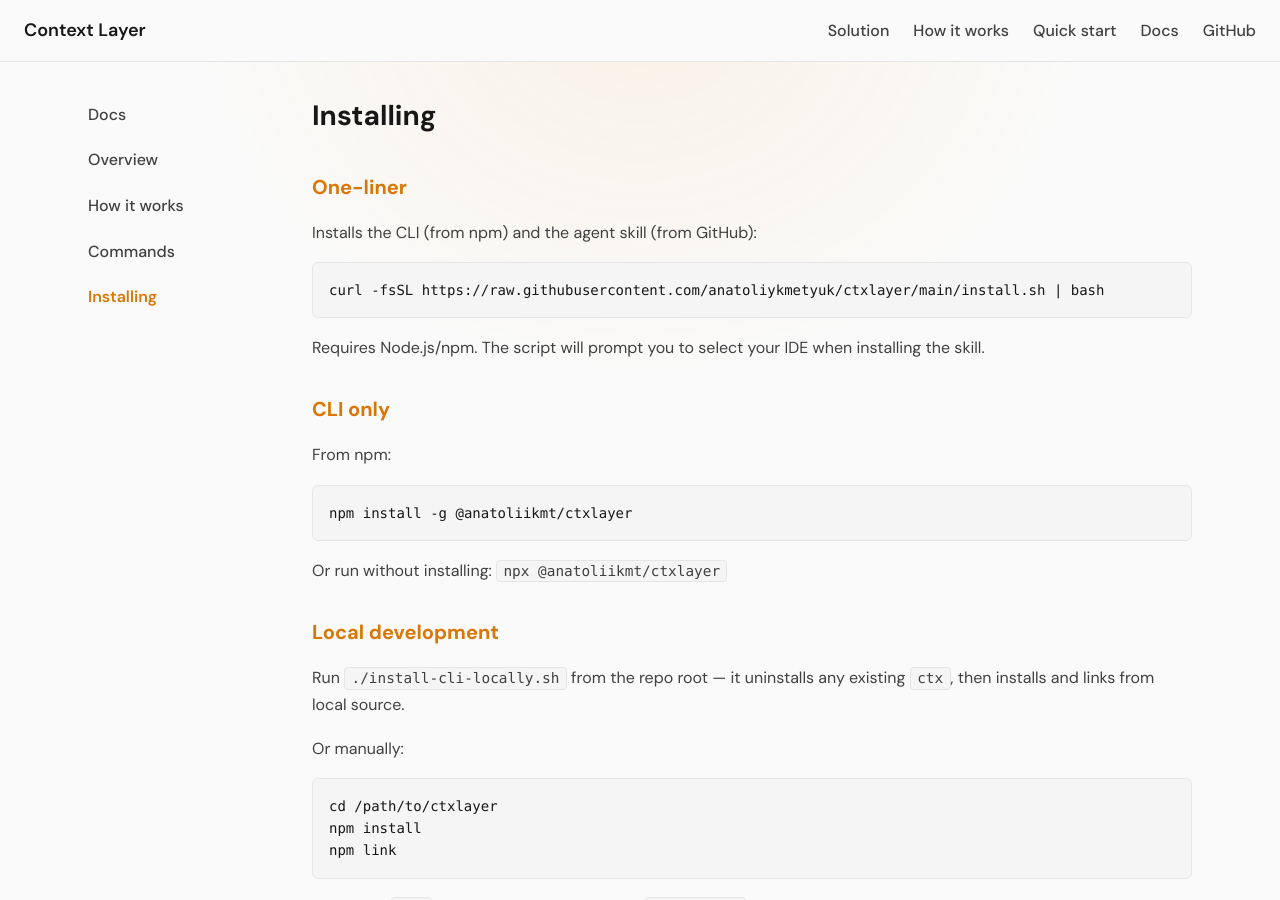
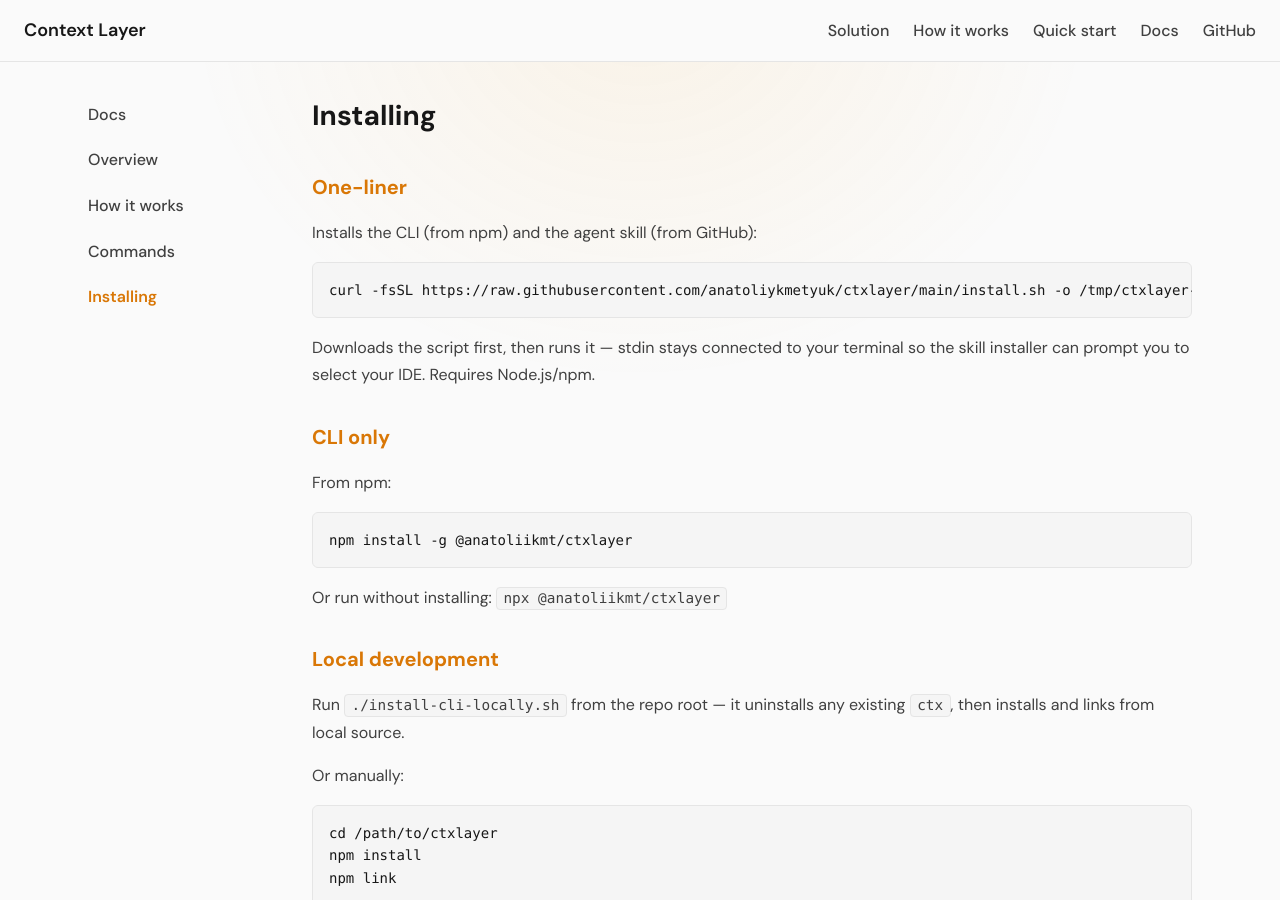
Before and after one commit to anatoliykmetyuk/ctxlayer, a Jekyll site: the page built from website/docs/installing.md, in a window 1280 px wide and 900 px high. Built offline with Jekyll 4.4.1, drawn with Linux system fonts in a browser that asks for light colours.

Commit message:
Fix install command

````diff
--- a/website/docs/installing.md
+++ b/website/docs/installing.md
@@ -10,10 +10,10 @@ title: Installing
 Installs the CLI (from npm) and the agent skill (from GitHub):
 
 ```bash
-curl -fsSL https://raw.githubusercontent.com/anatoliykmetyuk/ctxlayer/main/install.sh | bash
+curl -fsSL https://raw.githubusercontent.com/anatoliykmetyuk/ctxlayer/main/install.sh -o /tmp/ctxlayer-install.sh && bash /tmp/ctxlayer-install.sh
 ```
 
-Requires Node.js/npm. The script will prompt you to select your IDE when installing the skill.
+Downloads the script first, then runs it — stdin stays connected to your terminal so the skill installer can prompt you to select your IDE. Requires Node.js/npm.
 
 ## CLI only
 
--- a/website/index.html
+++ b/website/index.html
@@ -45,7 +45,7 @@
       </div>
       <div class="hero-cta">
         <div class="hero-command">
-          <input type="text" readonly value="curl -fsSL https://raw.githubusercontent.com/anatoliykmetyuk/ctxlayer/main/install.sh | bash" id="hero-cmd" aria-label="Install command" spellcheck="false" />
+          <input type="text" readonly value="curl -fsSL https://raw.githubusercontent.com/anatoliykmetyuk/ctxlayer/main/install.sh -o /tmp/ctxlayer-install.sh && bash /tmp/ctxlayer-install.sh" id="hero-cmd" aria-label="Install command" spellcheck="false" />
           <button type="button" class="copy-btn" aria-label="Copy to clipboard">
             <svg xmlns="http://www.w3.org/2000/svg" width="16" height="16" viewBox="0 0 24 24" fill="none" stroke="currentColor" stroke-width="2" stroke-linecap="round" stroke-linejoin="round" aria-hidden="true"><rect x="9" y="9" width="13" height="13" rx="2" ry="2"/><path d="M5 15H4a2 2 0 0 1-2-2V4a2 2 0 0 1 2-2h9a2 2 0 0 1 2 2v1"/></svg>
             <span aria-live="polite" aria-atomic="true">Copy</span>
@@ -176,7 +176,7 @@
     <section class="quick-start section-card" id="quick-start">
       <h2 class="section-headline">Quick start</h2>
       <ol class="stepped-flow">
-        <li><span class="step-num" aria-hidden="true">1</span><span class="step-content"><code>curl -fsSL https://raw.githubusercontent.com/anatoliykmetyuk/ctxlayer/main/install.sh | bash</code> — Install the ctx CLI and agent skill.</span></li>
+        <li><span class="step-num" aria-hidden="true">1</span><span class="step-content"><code>curl -fsSL https://raw.githubusercontent.com/anatoliykmetyuk/ctxlayer/main/install.sh -o /tmp/ctxlayer-install.sh &amp;&amp; bash /tmp/ctxlayer-install.sh</code> — Install the ctx CLI and agent skill.</span></li>
         <li><span class="step-num" aria-hidden="true">2</span><span class="step-content">From your project directory, run <code>ctx new</code> — Create a new task to hold the context for the task you are about to do. Initializes the context layer for your domain if it was not yet initialized.</span></li>
         <li><span class="step-num" aria-hidden="true">3</span><span class="step-content">Add docs/data — Add your documentation and reference material to the task's <code>docs/</code> and <code>data/</code> folders.</span></li>
         <li><span class="step-num" aria-hidden="true">4</span><span class="step-content">Ask agent — From your prompts, say <span class="agent-phrase">&quot;in the context layer, …&quot;</span>. This keyword is understood by the agent and refers to the context layer directory of the active task.</span></li>
````
Also changed, not shown: README.md.
